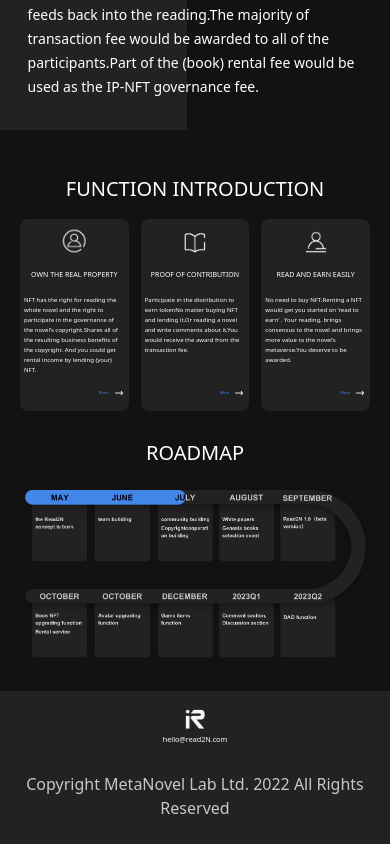
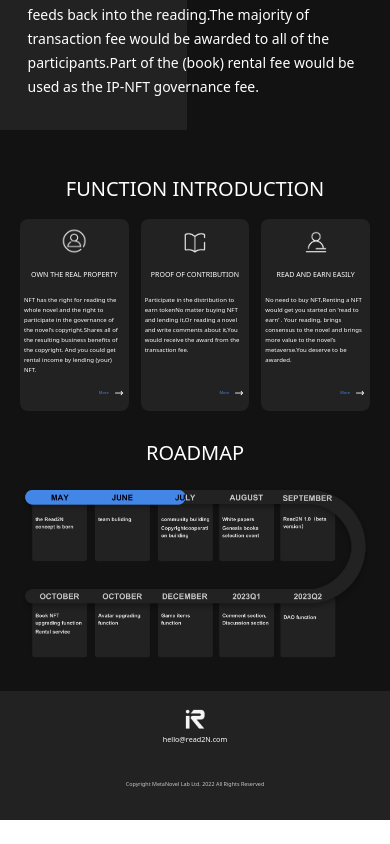
Before and after one commit to read2n/specs-app, a React (Create React App) app: page / in a window 390 px wide. Shown: the part 949-1793 px from the top of the page. After the commit the page ends 1769 px from the top, so only its background shows below. Built offline with nearby package versions, Linux system fonts and the light colour scheme.

Commit message:
fix: text size

```diff
--- a/src/App.js
+++ b/src/App.js
@@ -276,7 +276,7 @@ function App() {
             );
           })}
         </div>
-        <p className='mt-[5.5rem] text-white text-opacity-75 text-base text-center lg:mt-7 text-[0.3375rem]'>
+        <p className='mt-[5.5rem] text-white text-opacity-75 text-base text-center lg:mt-7 lg:text-[0.3375rem]'>
           Copyright MetaNovel Lab Ltd. 2022 All Rights Reserved
         </p>
       </footer>
```
